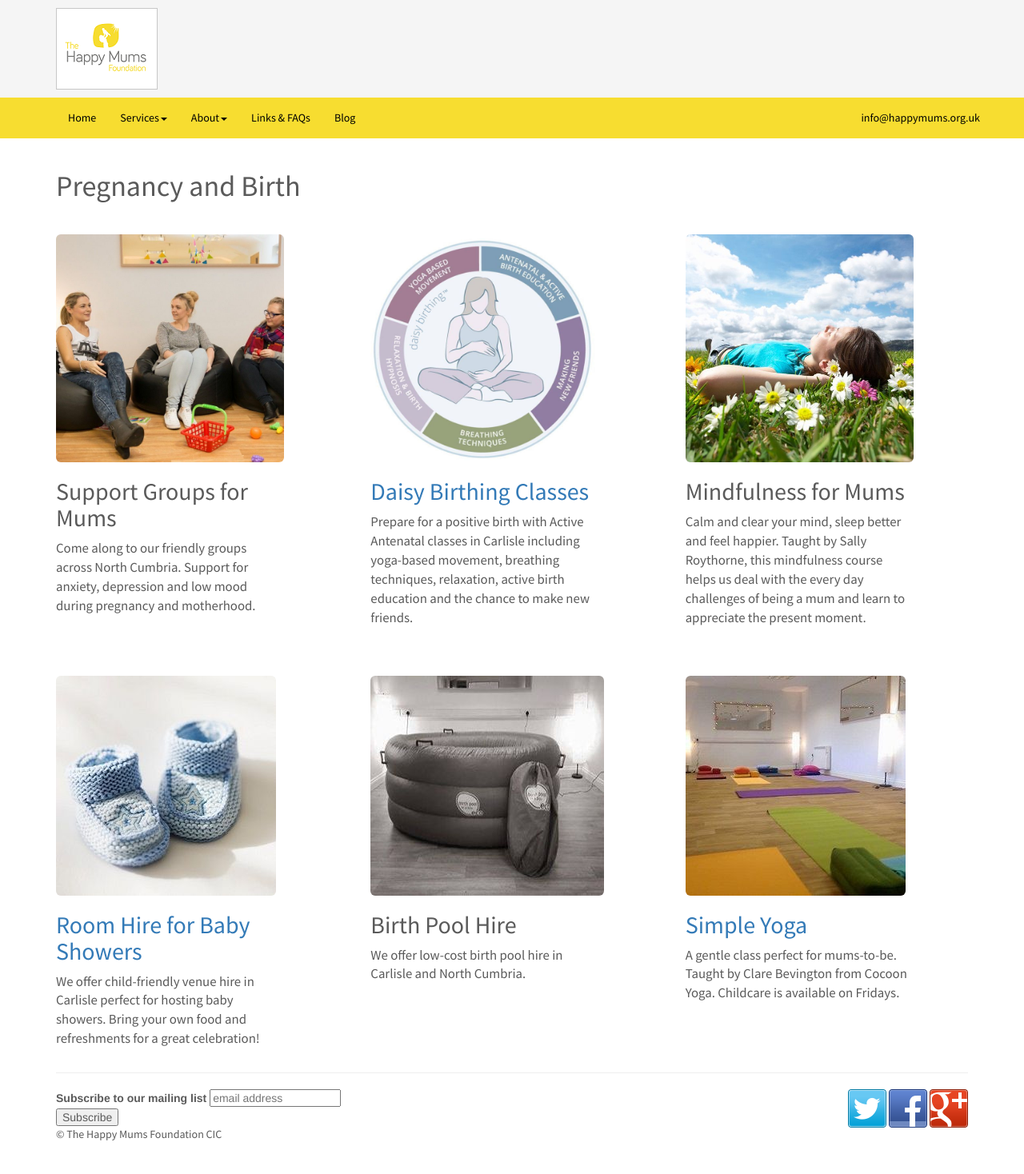
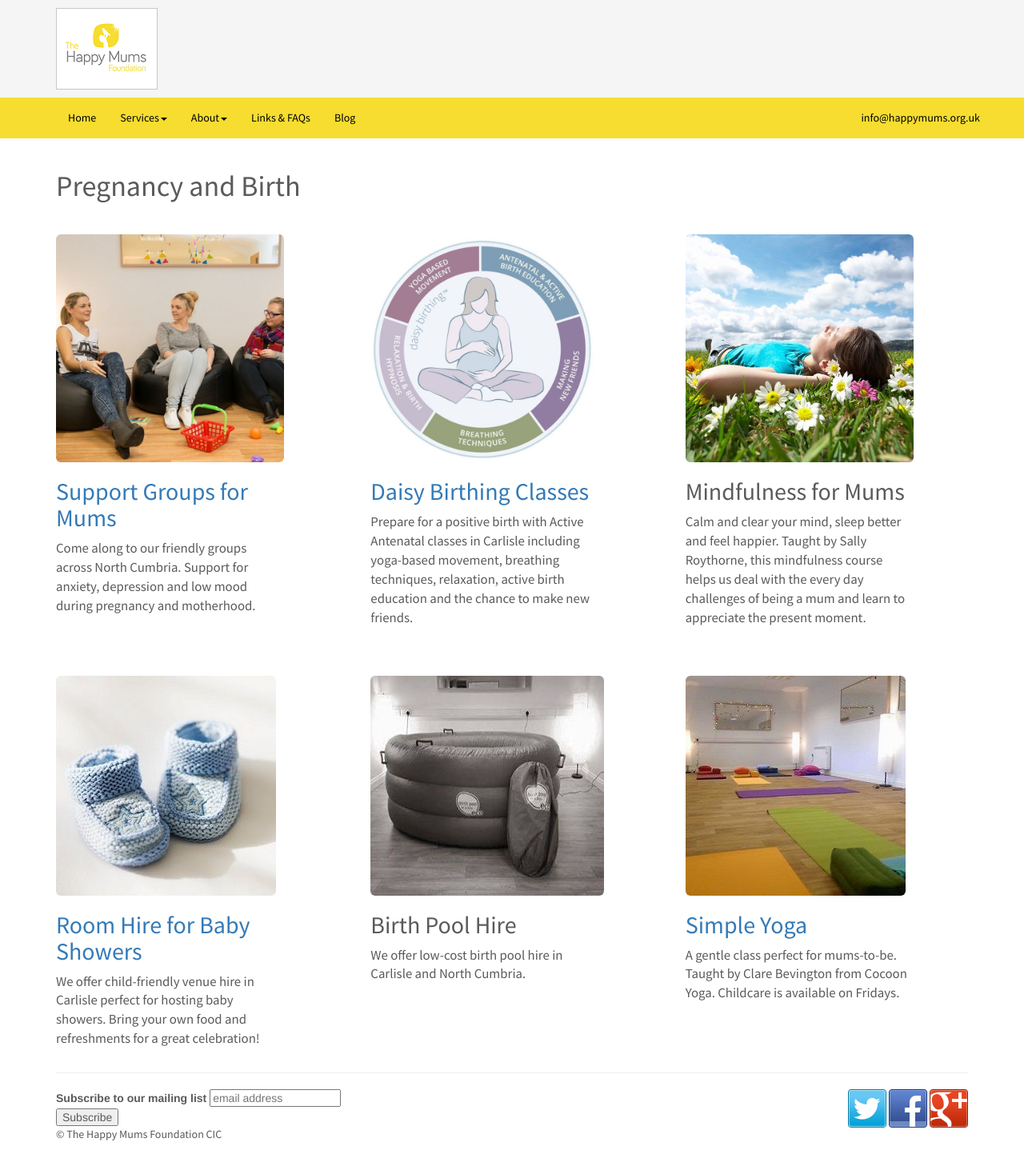
Before and after one commit to Happy-Mums-Foundation/happy-mums-foundation.github.io, a Jekyll site: the page built from services/pregnancy-and-birth.md, in a window 1280 px wide. Shown: the whole page at 80% size. Built offline with Jekyll 4.4.1, drawn with Linux system fonts in a browser that asks for light colours; comment, search, counter and statistics services are not loaded.

Commit message:
Updated '/services/pregnancy-and-birth.md' via CloudCannon

```diff
--- a/services/pregnancy-and-birth.md
+++ b/services/pregnancy-and-birth.md
@@ -5,7 +5,7 @@
 ---
 
 
-<div class="row"><div class="col-md-3"><div class="row"><img class="img-responsive img-rounded" src="/img/pregnancy-and-birth-1.jpg" /></div><div class="row"><h2>Support Groups for Mums</h2><p>Come along to our friendly groups across North Cumbria. Support for anxiety, depression and low mood during pregnancy and motherhood.</p></div></div><div class="col-md-3 col-md-offset-1"><div class="row"><img class="img-responsive" src="/img/pregnancy-and-birth-2.jpg" /></div><div class="row"><h2><a href="/services/carlisle-pregnancy-antenatal-classes-with-daisy-birthing.html">Daisy Birthing Classes</a></h2><p>Prepare for a positive birth with Active Antenatal classes in Carlisle including yoga-based movement, breathing techniques, relaxation, active birth education and the chance to make new friends.</p></div></div><div class="col-md-3 col-md-offset-1"><div class="row"><img class="img-responsive img-rounded" src="/img/pregnancy-and-birth-3.jpg" /></div><div class="row"><h2>Mindfulness for Mums</h2><p>Calm and clear your mind, sleep better and feel happier. Taught by Sally Roythorne, this mindfulness course helps us deal with the every day challenges of being a mum and learn to appreciate the present moment.</p></div></div></div>
+<div class="row"><div class="col-md-3"><div class="row"><img class="img-responsive img-rounded" src="/img/pregnancy-and-birth-1.jpg" /></div><div class="row"><h2><a href="/services/carlisle-postnatal-depression-support-groups.html">Support Groups for Mums</a></h2><p>Come along to our friendly groups across North Cumbria. Support for anxiety, depression and low mood during pregnancy and motherhood.</p></div></div><div class="col-md-3 col-md-offset-1"><div class="row"><img class="img-responsive" src="/img/pregnancy-and-birth-2.jpg" /></div><div class="row"><h2><a href="/services/carlisle-pregnancy-antenatal-classes-with-daisy-birthing.html">Daisy Birthing Classes</a></h2><p>Prepare for a positive birth with Active Antenatal classes in Carlisle including yoga-based movement, breathing techniques, relaxation, active birth education and the chance to make new friends.</p></div></div><div class="col-md-3 col-md-offset-1"><div class="row"><img class="img-responsive img-rounded" src="/img/pregnancy-and-birth-3.jpg" /></div><div class="row"><h2>Mindfulness for Mums</h2><p>Calm and clear your mind, sleep better and feel happier. Taught by Sally Roythorne, this mindfulness course helps us deal with the every day challenges of being a mum and learn to appreciate the present moment.</p></div></div></div>
 
 <div class="row" style="height: 50px">&nbsp;</div>
 
```
